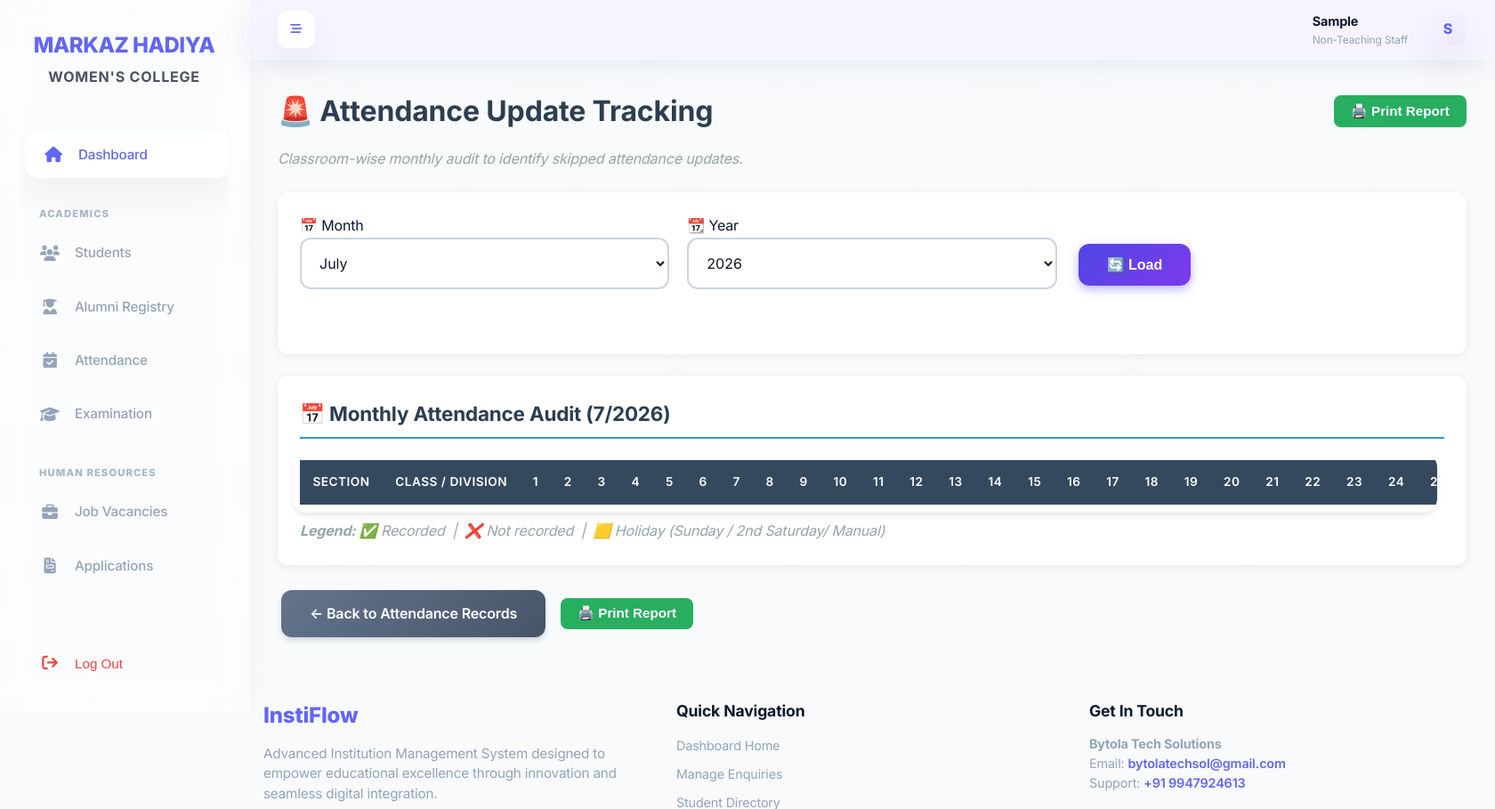
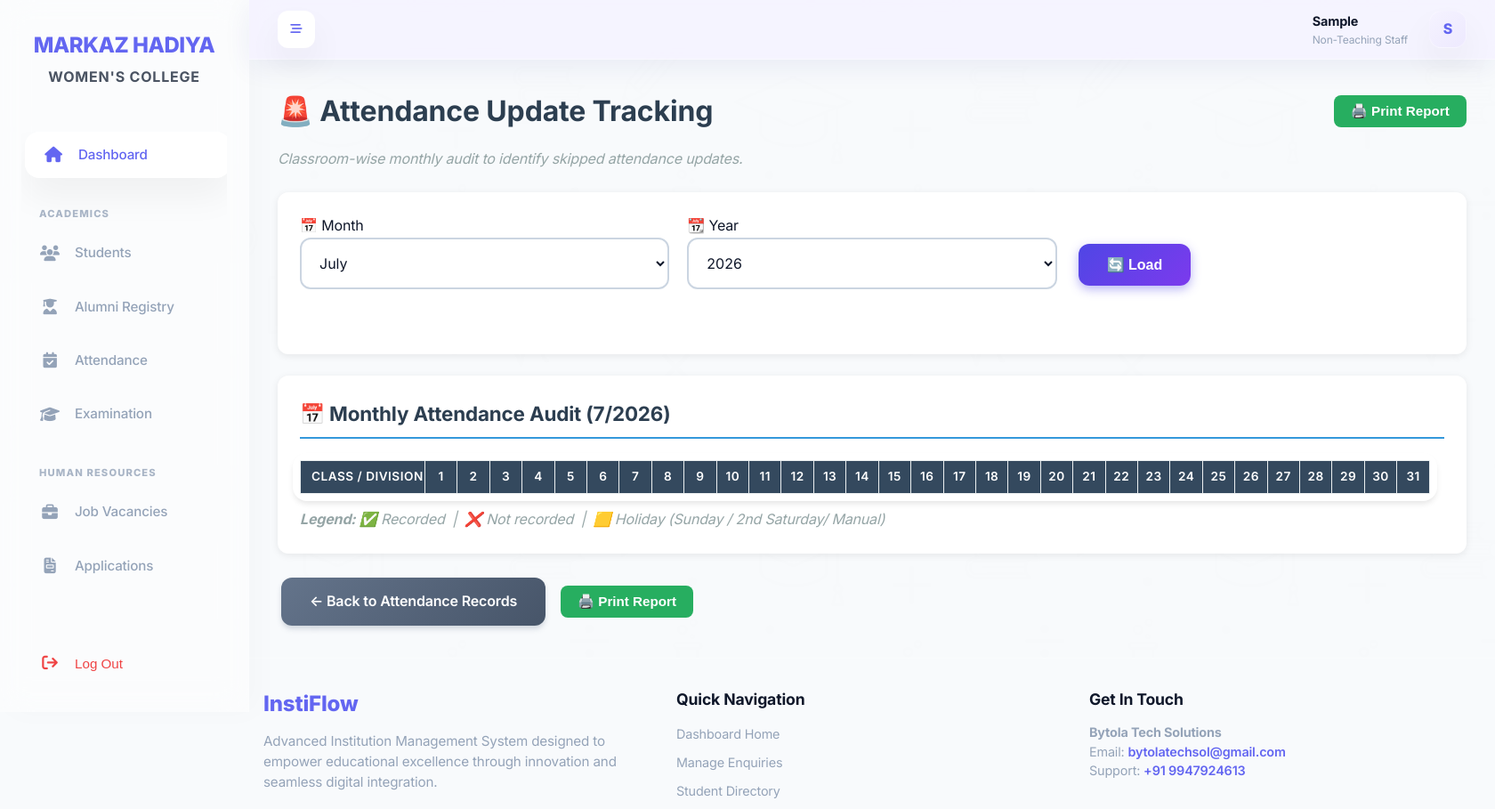
Before and after one commit to Suhailirfani/new-erp, a Django app: page /attendance/update-tracking/ in a window 1680 px wide. Shown: the top 909 px of the page at 89% size. Run offline with Django 4.2, Linux system fonts and the light colour scheme; the visitor is signed in with stand-in values (Sample User, id 1); data comes from the database, SQL or seed files in the repository; data that the repository does not hold is empty.

Commit message:
Update attendance update tracking template: remove section column and optimize print layout for 31 days

```diff
--- a/students/templates/students/attendance_update_tracking.html
+++ b/students/templates/students/attendance_update_tracking.html
@@ -5,7 +5,7 @@
 {% block content %}
 
 <style>
-    /* ===== SAME STYLE FROM ATTENDANCE PAGE ===== */
+    /* ===== GENERAL STYLES ===== */
     .filter-form {
         background: #fff;
         padding: 1.5rem;
@@ -37,79 +37,57 @@
         padding: 0.5rem;
     }
 
-    table {
+    /* ===== COMPACT AUDIT TABLE ===== */
+    .audit-table {
         width: 100%;
         border-collapse: collapse;
-        font-size: 0.9rem;
+        font-size: 0.85rem;
+        table-layout: fixed;
     }
 
-    thead th {
+    .audit-table th,
+    .audit-table td {
+        padding: 0.45rem 0.2rem;
+        text-align: center;
+        vertical-align: middle;
+        white-space: nowrap;
+        border: 1px solid #ecf0f1;
+    }
+
+    .audit-table thead th {
         background: #34495e;
         color: white;
-        padding: 0.9rem;
-        text-align: center;
         font-weight: 600;
-        white-space: nowrap;
         position: sticky;
         top: 0;
         z-index: 10;
     }
 
-    tbody tr {
-        border-bottom: 1px solid #ecf0f1;
+    .audit-table tbody tr {
         transition: background-color 0.2s;
     }
 
-    tbody tr:hover {
+    .audit-table tbody tr:hover {
         background-color: #f8f9fa;
     }
 
-    tbody td {
-        padding: 0.7rem;
-        text-align: center;
-        vertical-align: middle;
+    .audit-table th.col-class,
+    .audit-table td.col-class {
+        width: 140px;
+        text-align: left;
+        padding-left: 0.75rem;
+        font-weight: 600;
+    }
+
+    .audit-table th.col-day,
+    .audit-table td.col-day {
+        min-width: 26px;
     }
 
     .text-muted {
         color: #95a5a6;
         font-style: italic;
     }
-
-    @media (max-width: 768px) {
-        table {
-            font-size: 0.85rem;
-        }
-    }
-    /* ===== COMPACT AUDIT TABLE ===== */
-
-    .audit-table {
-        table-layout: fixed;   /* KEY: forces equal-width columns */
-    }
-
-    .audit-table th,
-    .audit-table td {
-        padding: 0.35rem 0.25rem;   /* REDUCED padding */
-        font-size: 0.75rem;         /* Smaller text */
-        text-align: center;
-        white-space: nowrap;
-    }
-
-    /* First column (Class / Division) wider */
-    .audit-table th:first-child,
-    .audit-table td:first-child {
-        width: 120px;
-        text-align: left;
-        font-weight: 600;
-        font-size: 0.8rem;
-    }
-
-    /* Date columns very narrow */
-    .audit-table th:not(:first-child),
-    .audit-table td:not(:first-child) {
-        width: 28px;   /* 🔥 THIS is the main space saver */
-    }
-
-    /* Reduce emoji size slightly */
 
     /* ===== PRINT BUTTON ===== */
     .btn-print {
@@ -133,79 +111,116 @@
 
     /* ===== PRINT STYLES ===== */
     @media print {
-        /* Hide everything that should NOT print */
+        @page {
+            size: A4 landscape;
+            margin: 6mm 8mm;
+        }
+
+        body, html {
+            background: #fff !important;
+            color: #000 !important;
+            font-size: 8pt !important;
+            width: 100% !important;
+            margin: 0 !important;
+            padding: 0 !important;
+        }
+
+        /* Hide unneeded components when printing */
         .filter-form,
         .no-print,
         nav,
         header,
         .sidebar,
         .btn-print,
-        .btn-secondary {
+        .btn-secondary,
+        footer,
+        .app-header,
+        .app-sidebar {
             display: none !important;
-        }
-
-        body, html {
-            background: #fff !important;
-            color: #000 !important;
-            font-size: 10pt;
         }
 
         .card {
             box-shadow: none !important;
-            border: 1px solid #ccc;
-            padding: 0.5rem;
-            margin-bottom: 0.5rem;
-        }
-
-        h1 {
-            font-size: 14pt;
-            color: #000 !important;
-            margin-bottom: 0.4rem;
+            border: none !important;
+            padding: 0 !important;
+            margin: 0 !important;
+            width: 100% !important;
         }
 
         .card h2 {
-            font-size: 12pt;
+            font-size: 11pt !important;
             color: #000 !important;
-            border-bottom: 1.5px solid #000;
+            border-bottom: 2px solid #2c3e50 !important;
+            margin-bottom: 0.4rem !important;
+            padding-bottom: 0.3rem !important;
         }
 
-        table {
-            font-size: 7pt;
-            border-collapse: collapse;
-            width: 100%;
+        .table-wrapper {
+            overflow: visible !important;
+            margin: 0 !important;
+            padding: 0 !important;
+            width: 100% !important;
         }
 
-        thead th {
-            background: #34495e !important;
-            color: #fff !important;
-            -webkit-print-color-adjust: exact;
-            print-color-adjust: exact;
-            padding: 3px 2px;
+        .audit-table {
+            width: 100% !important;
+            table-layout: fixed !important;
+            font-size: 7.5pt !important;
+            border-collapse: collapse !important;
         }
 
-        tbody td {
-            padding: 2px 2px;
-            border: 0.5px solid #ccc;
+        .audit-table th,
+        .audit-table td {
+            padding: 3px 1px !important;
+            border: 1px solid #64748b !important;
+            text-align: center !important;
+            vertical-align: middle !important;
+            white-space: nowrap !important;
+        }
+
+        .audit-table thead th {
+            background-color: #34495e !important;
+            color: #ffffff !important;
+            font-weight: bold !important;
+            -webkit-print-color-adjust: exact !important;
+            print-color-adjust: exact !important;
+        }
+
+        .audit-table th.col-class,
+        .audit-table td.col-class {
+            width: 14% !important;
+            text-align: left !important;
+            padding-left: 4px !important;
+            font-size: 8pt !important;
+            font-weight: bold !important;
+        }
+
+        .audit-table th.col-day,
+        .audit-table td.col-day {
+            width: calc(86% / 31) !important;
+            font-size: 7.5pt !important;
         }
 
         tbody tr:hover {
             background-color: transparent !important;
         }
 
-        .text-muted {
-            color: #555 !important;
-            font-size: 8pt;
-        }
-
-        /* Print header with date */
+        /* Header for print view */
         .print-header {
             display: block !important;
             text-align: center;
-            font-size: 9pt;
-            color: #555;
-            margin-bottom: 0.5rem;
-            border-bottom: 1px solid #ccc;
-            padding-bottom: 0.3rem;
+            font-size: 11pt;
+            font-weight: bold;
+            color: #1a252f;
+            margin-bottom: 6px;
+            border-bottom: 1.5px solid #2c3e50;
+            padding-bottom: 4px;
+        }
+
+        .legend-print {
+            display: block !important;
+            font-size: 7.5pt !important;
+            margin-top: 6px !important;
         }
     }
 
@@ -213,7 +228,6 @@
     .print-header {
         display: none;
     }
-
 </style>
 
 <!-- Print header (only visible when printing) -->
@@ -231,12 +245,11 @@
     </button>
 </div>
 
-<p class="text-muted" style="margin-bottom:1.5rem;">
+<p class="text-muted no-print" style="margin-bottom:1.5rem;">
     Classroom-wise monthly audit to identify skipped attendance updates.
 </p>
 
-
-<div class="filter-form">
+<div class="filter-form no-print">
     <form method="get" class="form-row">
 
         <div class="form-group">
@@ -272,34 +285,28 @@
     </form>
 </div>
 
-
-
 <div class="card">
     <h2>📅 Monthly Attendance Audit ({{ selected_month }}/{{ selected_year }})</h2>
 
     <div class="table-wrapper">
-        <table>
+        <table class="audit-table">
             <thead>
                 <tr>
-                    <th style="text-align:left;">Section</th>
-                    <th style="text-align:left;">Class / Division</th>
+                    <th class="col-class" style="text-align:left;">Class / Division</th>
                     {% for d in month_days %}
-                        <th>{{ d }}</th>
+                        <th class="col-day">{{ d }}</th>
                     {% endfor %}
                 </tr>
             </thead>
             <tbody>
                 {% for row in attendance_matrix %}
                 <tr>
-                    <td style="text-align:left;">
-                        <strong>{{ row.section|default:"-" }}</strong>
-                    </td>
-                    <td style="text-align:left;">
+                    <td class="col-class" style="text-align:left;">
                         <strong>{{ row.grade }} – {{ row.division }}</strong>
                     </td>
 
                     {% for d in row.days %}
-                        <td>
+                        <td class="col-day">
                             {% if d.is_holiday %}
                                 <span title="{{ d.holiday_type }}">🟨</span>
                             {% elif d.recorded %}
@@ -315,7 +322,7 @@
         </table>
     </div>
 
-    <p class="text-muted" style="margin-top:1rem;">
+    <p class="text-muted legend-print" style="margin-top:1rem;">
         <strong>Legend:</strong>
         ✅ Recorded &nbsp;|&nbsp;
         ❌ Not recorded &nbsp;|&nbsp;
```
